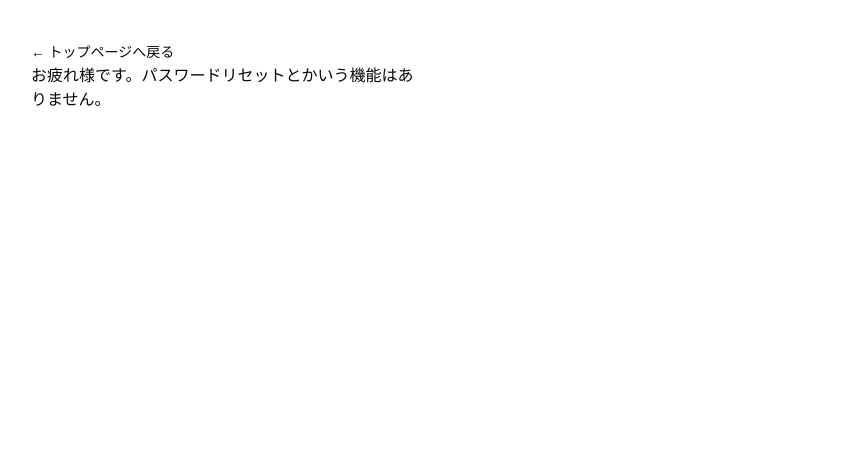
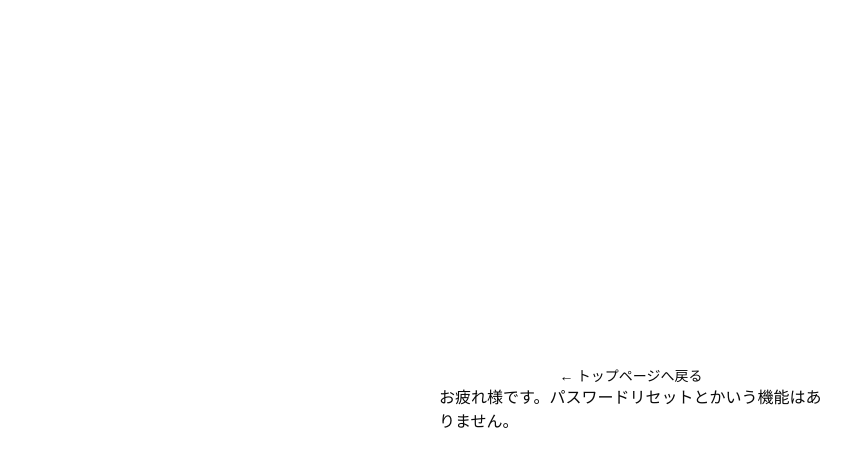
Before and after one commit to zF6dev/login, a Next.js app: page /auth/forgot-password in a window 1280 px wide. Shown: the top 466 px of the page, without its empty margins (9-860 px from the left). Built offline with nearby package versions, Linux system fonts and the light colour scheme.

Commit message:
パスワードリセット画面(予定)の要素を全て真ん中にした

```diff
--- a/app/auth/forgot-password/page.tsx
+++ b/app/auth/forgot-password/page.tsx
@@ -2,7 +2,7 @@
 
 export default function Page() {
     return (
-        <div className="min-h-svh w-full items-center justify-center p-6 md:p-10">
+        <div className="min-h-svh w-full flex flex-col items-center justify-center p-6 md:p-10">
             <Link
                 href="/"
                 className="inline-block text-sm underline-offset-4 hover:underline">
```
